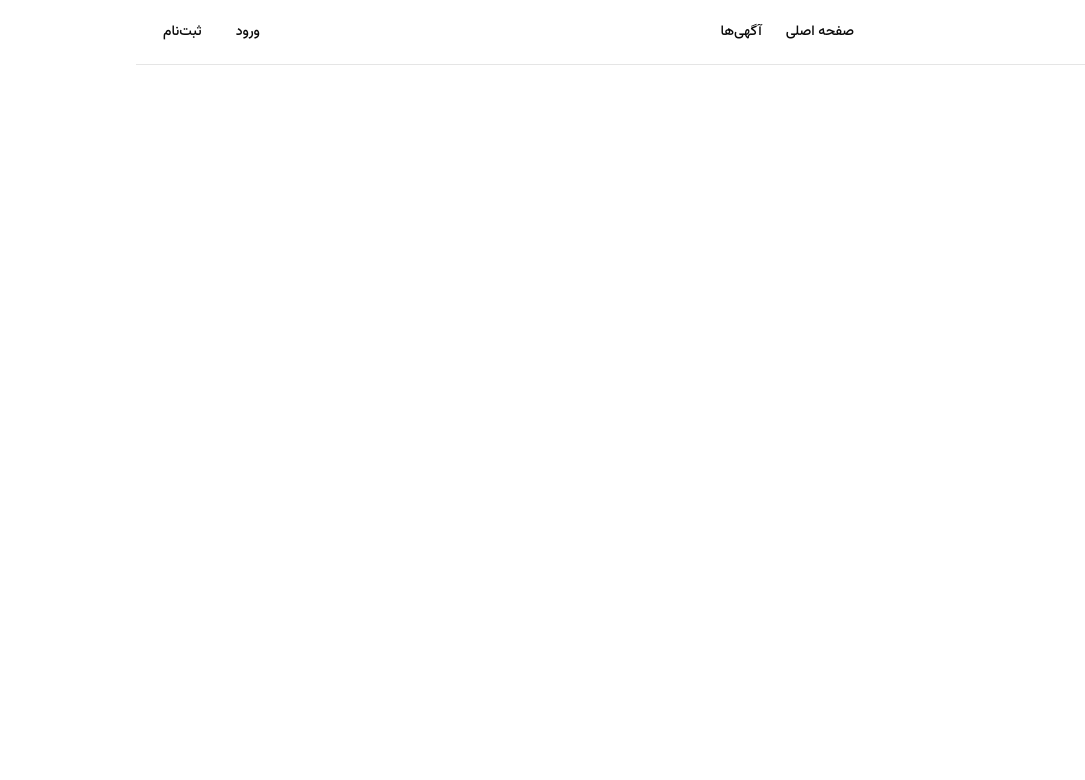
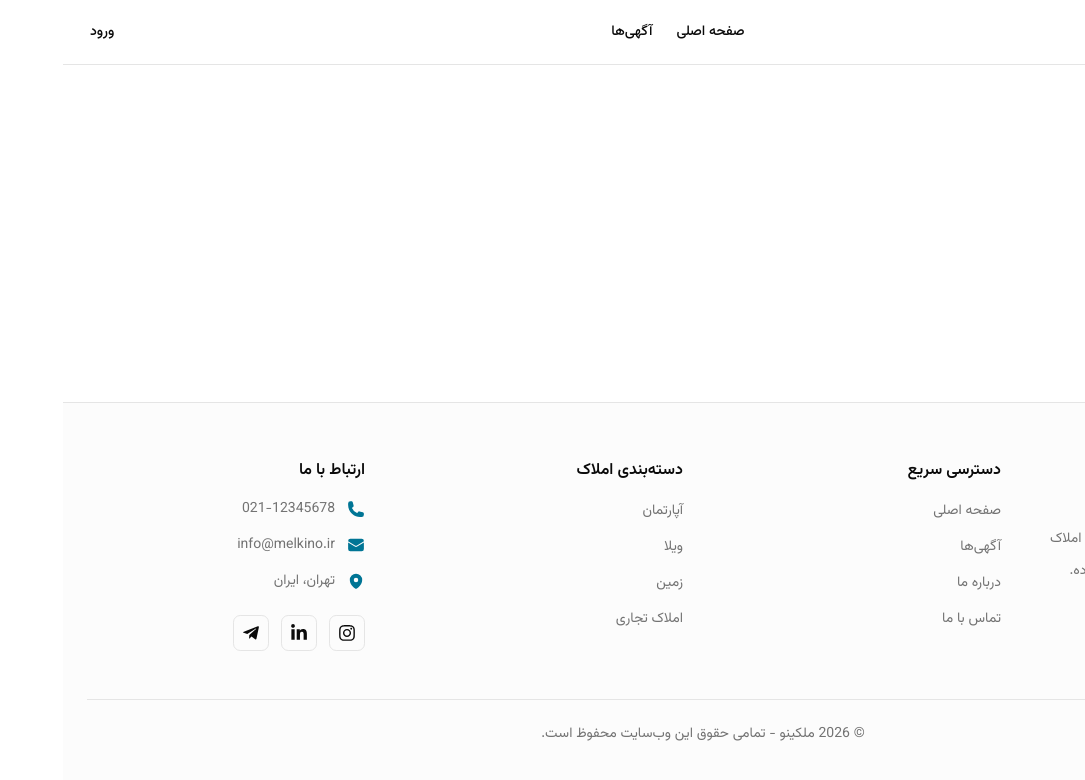
Before and after one commit to ftmehsm/Real-state-FullStack, a Next.js app: page / in a window 1280 px wide. Shown: the top 780 px of the page, without its empty margins (195-1280 px from the left). Built offline with nearby package versions, Linux system fonts and the light colour scheme.

Commit message:
feat: add footer component and quick links data for improved layout

```diff
--- a/app/layout.tsx
+++ b/app/layout.tsx
@@ -5,6 +5,7 @@ import "./globals.css";
 import { cn } from "@/lib/utils";
 import { vazirmatn } from "@/app/fonts";
 import Header from "@/components/layout/Header";
+import Footer from "@/components/layout/Footer";
 
 const geistSans = Geist({
   variable: "--font-geist-sans",
@@ -43,6 +44,7 @@ export default function RootLayout({
         <main className="flex-1">
           {children}
         </main>
+        <Footer />
       </body>
     </html>
   );
--- /dev/null
+++ b/components/layout/Footer.tsx
@@ -0,0 +1,130 @@
+"use client";
+
+import Link from "next/link";
+import { FaInstagram, FaLinkedinIn, FaTelegramPlane } from "react-icons/fa";
+import {
+  HiBuildingOffice2,
+  HiEnvelope,
+  HiMapPin,
+  HiPhone,
+} from "react-icons/hi2";
+
+import { quickLinks, categories } from "./data";
+
+export default function Footer() {
+  return (
+    <footer className="mt-20 border-t bg-muted/30">
+      <div className="mx-auto max-w-7xl px-6 py-14">
+        <div className="grid gap-10 md:grid-cols-2 lg:grid-cols-4">
+          {/* Brand */}
+          <div>
+            <Link href="/" className="mb-5 flex items-center gap-3">
+              <div className="flex h-11 w-11 items-center justify-center rounded-xl bg-primary/10">
+                <HiBuildingOffice2 className="text-primary text-2xl" />
+              </div>
+
+              <div>
+                <h3 className="text-lg font-bold">ملکینو</h3>
+
+                <p className="text-xs text-muted-foreground">
+                  سامانه هوشمند آگهی املاک
+                </p>
+              </div>
+            </Link>
+
+            <p className="text-sm leading-8 text-muted-foreground">
+              بستری برای خرید، فروش، رهن و اجاره انواع املاک در سراسر کشور با
+              تجربه‌ای سریع، امن و ساده.
+            </p>
+          </div>
+
+          {/* Quick Links */}
+          <div>
+            <h4 className="mb-4 font-semibold">دسترسی سریع</h4>
+
+            <ul className="space-y-3">
+              {quickLinks.map((item) => (
+                <li key={item.href}>
+                  <Link
+                    href={item.href}
+                    className="text-sm text-muted-foreground transition-colors hover:text-primary"
+                  >
+                    {item.title}
+                  </Link>
+                </li>
+              ))}
+            </ul>
+          </div>
+
+          {/* Categories */}
+          <div>
+            <h4 className="mb-4 font-semibold">دسته‌بندی املاک</h4>
+
+            <ul className="space-y-3">
+              {categories.map((item) => (
+                <li key={item.href}>
+                  <Link
+                    href={item.href}
+                    className="text-sm text-muted-foreground transition-colors hover:text-primary"
+                  >
+                    {item.title}
+                  </Link>
+                </li>
+              ))}
+            </ul>
+          </div>
+
+          {/* Contact */}
+          <div>
+            <h4 className="mb-4 font-semibold">ارتباط با ما</h4>
+
+            <div className="space-y-4 text-sm text-muted-foreground">
+              <div className="flex items-center gap-3">
+                <HiPhone className="text-lg text-primary" />
+                <span>021-12345678</span>
+              </div>
+
+              <div className="flex items-center gap-3">
+                <HiEnvelope className="text-lg text-primary" />
+                <span>info@melkino.ir</span>
+              </div>
+
+              <div className="flex items-center gap-3">
+                <HiMapPin className="text-lg text-primary" />
+                <span>تهران، ایران</span>
+              </div>
+            </div>
+
+            <div className="mt-6 flex gap-3">
+              <Link
+                href="#"
+                className="rounded-lg border p-2 transition-colors hover:bg-accent"
+              >
+                <FaInstagram className="text-lg" />
+              </Link>
+
+              <Link
+                href="#"
+                className="rounded-lg border p-2 transition-colors hover:bg-accent"
+              >
+                <FaLinkedinIn className="text-lg" />
+              </Link>
+
+              <Link
+                href="#"
+                className="rounded-lg border p-2 transition-colors hover:bg-accent"
+              >
+                <FaTelegramPlane className="text-lg" />
+              </Link>
+            </div>
+          </div>
+        </div>
+
+        <div className="mt-12 border-t pt-6 text-center text-sm text-muted-foreground">
+          © {new Date().getFullYear()} ملکینو - تمامی حقوق این وب‌سایت محفوظ
+          است.
+        </div>
+      </div>
+    </footer>
+  );
+}
--- a/components/layout/Header.tsx
+++ b/components/layout/Header.tsx
@@ -13,7 +13,6 @@ export default function Header() {
   return (
     <header className="border-b bg-background sticky top-0 z-50">
       <div className="container mx-auto h-16 flex items-center justify-between px-4">
-
         {/* Logo */}
         <Link
           href="/"
@@ -26,7 +25,6 @@ export default function Header() {
         {/* Menu */}
         <NavigationMenu>
           <NavigationMenuList className="gap-6">
-
             <NavigationMenuItem>
               <Link
                 href="/"
@@ -44,25 +42,14 @@ export default function Header() {
                 آگهی‌ها
               </Link>
             </NavigationMenuItem>
-
           </NavigationMenuList>
         </NavigationMenu>
 
         {/* Actions */}
         <div className="flex items-center gap-3">
-
           <Button variant="ghost">
-            <Link href="/login">
-              ورود
-            </Link>
+            <Link href="/login">ورود</Link>
           </Button>
-
-          <Button variant="ghost">
-            <Link href="/register">
-              ثبت‌نام
-            </Link>
-          </Button>
-
         </div>
       </div>
     </header>
--- /dev/null
+++ b/components/layout/data.ts
@@ -0,0 +1,13 @@
+export const quickLinks = [
+  { title: "صفحه اصلی", href: "/" },
+  { title: "آگهی‌ها", href: "/ads" },
+  { title: "درباره ما", href: "/about" },
+  { title: "تماس با ما", href: "/contact" },
+];
+
+export const categories = [
+  { title: "آپارتمان", href: "/ads/apartment" },
+  { title: "ویلا", href: "/ads/villa" },
+  { title: "زمین", href: "/ads/land" },
+  { title: "املاک تجاری", href: "/ads/commercial" },
+];
--- a/package.json
+++ b/package.json
@@ -18,6 +18,7 @@
     "next": "16.2.12",
     "react": "19.2.4",
     "react-dom": "19.2.4",
+    "react-icons": "^5.7.0",
     "shadcn": "^4.16.1",
     "tailwind-merge": "^3.6.0",
     "tw-animate-css": "^1.4.0"
```
Also changed, not shown: 1 other file (tests, documents, lock files or other folders).
